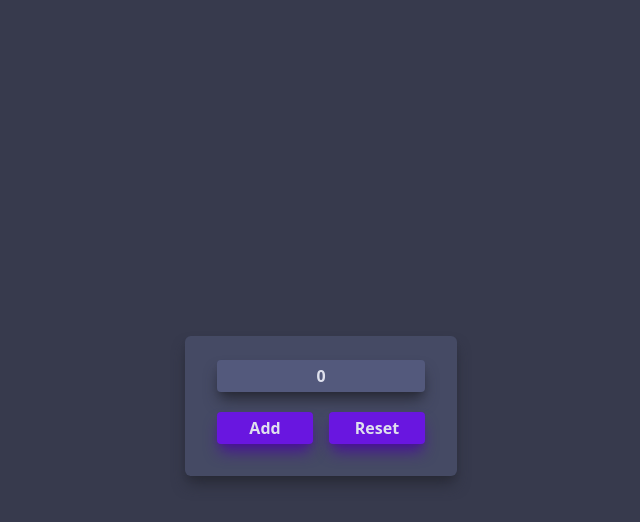
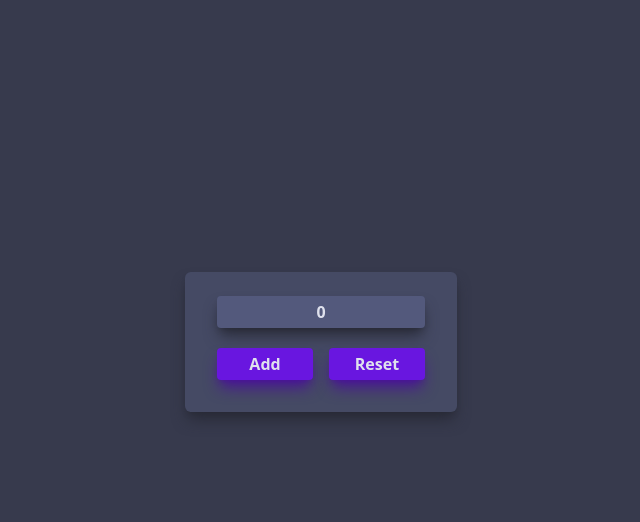
Before and after one commit to ovoander/Count-Dracula, a plain HTML site: page index.html in a window 1280 px wide. Shown: the part 58-580 px from the top of the page, without its empty margins (319-959 px from the left). Drawn offline with Linux system fonts and the light colour scheme.

Commit message:
centered count

```diff
--- a/index.html
+++ b/index.html
@@ -1,5 +1,5 @@
 <!doctype html>
-<html class="overflow-y-hidden bg-nosferatu-800 text-aro-100" lang="en">
+<html class="bg-nosferatu-800 text-aro-100" lang="en">
     <head>
         <link rel="stylesheet" href="output.css" />
         <meta charset="UTF-8" />
@@ -13,7 +13,9 @@
         >
             <a class="text-4xl font-bold" href="">Count Dracula</a>
         </div>
-        <div class="flex h-screen select-none items-center justify-center">
+        <div
+            class="absolute bottom-1/2 right-1/2 flex translate-x-1/2 translate-y-1/2 select-none items-center justify-center"
+        >
             <div
                 class="m-6 flex h-fit w-fit flex-col items-center justify-center rounded-md bg-nosferatu-700 p-6 shadow-lg shadow-nosferatu-900"
             >
```
Also changed, not shown: output.css.
